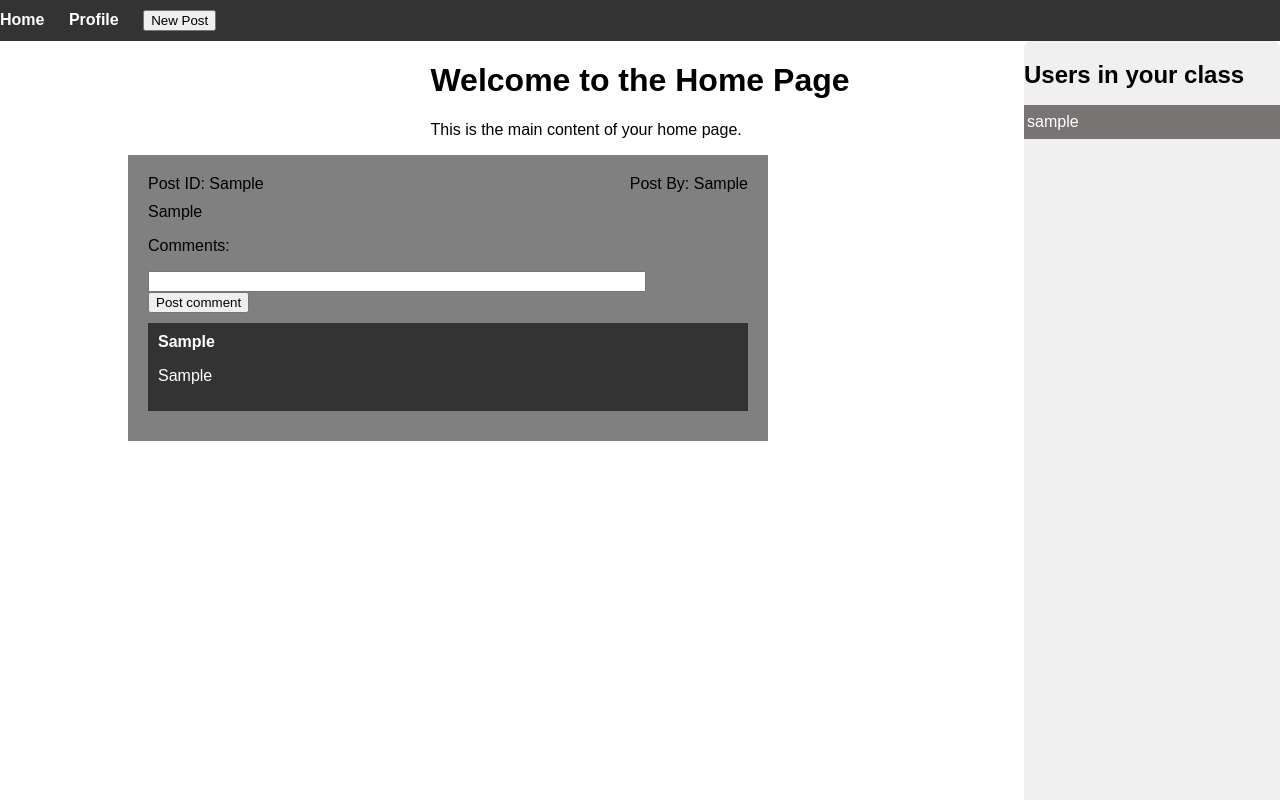
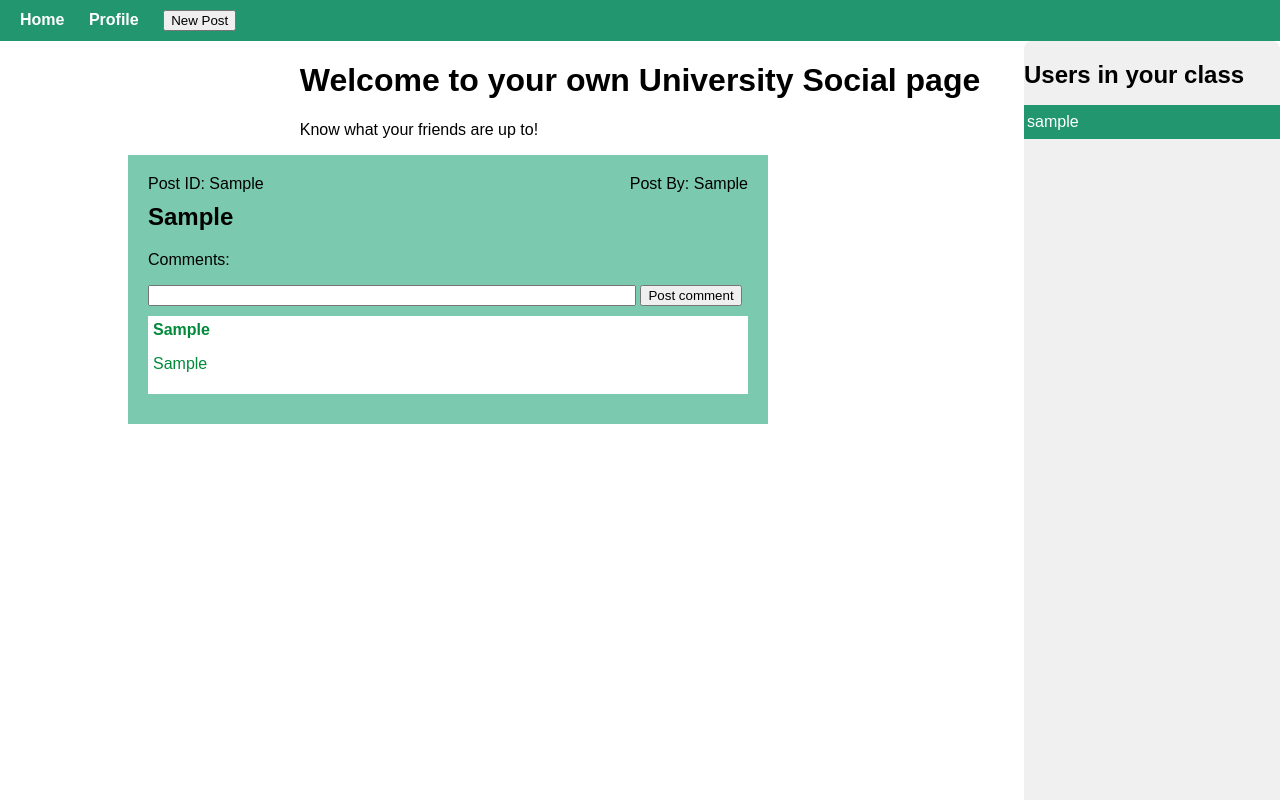
Before and after one commit to aryatapikar/university_social_net, a Django app: template social/templates/social/index.html in a window 1280 px wide. Run offline with Django 4.2, Linux system fonts and the light colour scheme; the template is opened without the code that fills it: most values are stand-ins (such as "Sample title", 1, 10 or a date in 2020).

Commit message:
pushing changes to pages

```diff
--- a/landing/views.py
+++ b/landing/views.py
@@ -49,7 +49,7 @@ def login(request):
             if stu_teach is None:
                 messages.error(request, 'Invalid username or password.[1]')
                 return redirect('landing:login')
-            if stu_teach == 'student':
+            if stu_teach[0] == 'student':
                 cursor.execute("SELECT stu_password FROM {} WHERE username = '{}'".format(stu_teach[0], username))
             else:
                 cursor.execute("SELECT t_password FROM {} WHERE username = '{}'".format(stu_teach[0], username))
--- a/social/templates/social/index.html
+++ b/social/templates/social/index.html
@@ -15,9 +15,9 @@
         }
 
         .taskbar {
-            background-color: #333;
+            background-color: rgb(33, 150, 111);
             color: #fff;
-            padding: 10px 0;
+            padding: 10px 20px;
         }
 
         nav ul {
@@ -45,7 +45,7 @@
 
         .post {
             align-self: flex-start;
-            background-color: gray;
+            background-color: rgb(123, 201, 175);
             width: 60%; /* adjust as needed */
             max-width: 600px; /* adjust as needed */
             padding: 20px; /* adjust as needed */
@@ -79,7 +79,7 @@
         .user-list li {
             width: 80%;
             min-width: 250px;
-            background-color: #787474;
+            background-color: rgb(33, 150, 111);
             color: #fff;
             padding: 8px;
             border: none;
@@ -88,7 +88,7 @@
         }
 
         .user-list button:hover {
-            background-color: #555;
+            background-color: rgb(27, 127, 94);
         }
 
         /* Updated styles for dropdown */
@@ -181,8 +181,8 @@
     </div>
     <main>
         <div>
-            <h1>Welcome to the Home Page</h1>
-            <p>This is the main content of your home page.</p>
+            <h1>Welcome to your own University Social page</h1>
+            <p>Know what your friends are up to! </p>
 
             <!-- Existing posts ... -->
 
@@ -204,19 +204,19 @@
                 {% else %}
                     <p>No photo</p>
                 {% endif %}
-                <p class="post-caption">{{ post.2 }}</p>
+                <h2 class="post-caption">{{ post.2 }}</h2>
                 <p>Comments:</p>
                 <!-- Add a form for posting comments -->
                 <form method="post" action = "{% url 'social:comment' %}">
                     {% csrf_token %}
                     <input type="hidden" name="post_id" value="{{ post.0 }}">
-                    <input type="text" name="comment" style="width: 490px;">
+                    <input type="text" name="comment" style="width: 480px;">
                     <input type="submit" value="Post comment">
                 </form>
 
                 <!-- Add a section for displaying comments -->
                 {% for comment in post.4 %}
-                <div class="comment" style="background-color: #333; color: #fff; padding: 10px; margin: 10px 0;">
+                <div class="comment" style="background-color: white; color: rgb(2, 138, 58); padding: 5px; margin: 10px 0;">
                     <strong>{{ comment.0 }}</strong>
                     <p>{{ comment.1 }}</p>
                 </div>
--- a/social/views.py
+++ b/social/views.py
@@ -6,7 +6,7 @@ from .forms import CommentForm
 
 def index(request):
     # Connect to the database
-    cnx = mysql.connector.connect(user='root', password='mysql',
+    cnx = mysql.connector.connect(user='root', password='Arya@123',
                                 host='127.0.0.1',
                                 database='social')
     cursor = cnx.cursor()
@@ -71,7 +71,7 @@ def add_post(request):
             photo = form.cleaned_data.get('photo')
             print("$$", photo)
             if caption or photo:
-                cnx = mysql.connector.connect(user='root', password='mysql',
+                cnx = mysql.connector.connect(user='root', password='Arya@123',
                                             host='127.0.0.1',
                                             database='social')
                 cursor = cnx.cursor()
@@ -102,7 +102,7 @@ def comment(request):
         if form.is_valid():
             post_id = form.cleaned_data['post_id']
             comment_text = form.cleaned_data['comment']
-            cnx = mysql.connector.connect(user='root', password='mysql', host='127.0.0.1', database='social')
+            cnx = mysql.connector.connect(user='root', password='Arya@123', host='127.0.0.1', database='social')
             cursor = cnx.cursor()
             add_comment = ("INSERT INTO comments (postid, username, comment) VALUES (%s, %s, %s)")
             cursor.execute(add_comment, (post_id, request.session['username'], comment_text))
--- a/social_media_project/settings.py
+++ b/social_media_project/settings.py
@@ -83,7 +83,7 @@ DATABASES = {
         'ENGINE': 'django.db.backends.mysql',
         'NAME': 'social',
         'USER': 'root',
-        'PASSWORD': 'mysql',
+        'PASSWORD': 'Arya@123',
         'HOST': 'localhost',
         'PORT': '3306',
     }
```
Also changed, not shown: user_profs/templates/user_profs/edit_profile.html (+4 -3 lines), user_profs/templates/user_profs/index.html (+4 -3 lines), user_profs/views.py (+4 -4 lines).
